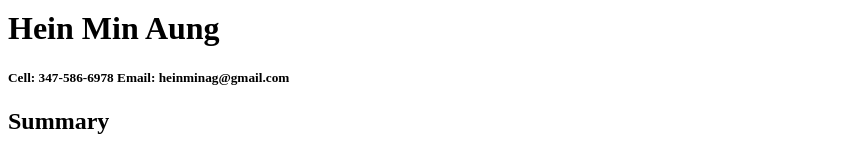
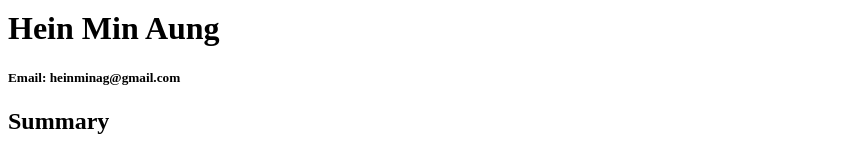
Before and after one commit to hein-min-aung-public/html-project-myResume, a plain HTML site: page index.html in a window 1280 px wide. Shown: the part 223-378 px from the top of the page, without its empty margins (0-861 px from the left). Drawn offline with Linux system fonts and the light colour scheme.

Commit message:
Update index.html

```diff
--- a/index.html
+++ b/index.html
@@ -8,7 +8,7 @@
 <body>
 <img src="./profile photo/IMG_1046.JPG" height="200" alt="profile picture of job applicant">
 <h1>Hein Min Aung</h1>
-<p1><h5>Cell: 347-586-6978 Email: heinminag@gmail.com</h5>
+<p1><h5> Email: heinminag@gmail.com</h5>
 <h2>Summary</h2>
 <p>I am looking for an opportunity to work as a junior web developer. I have a background in electronic and telecommunication
 </p>
```
